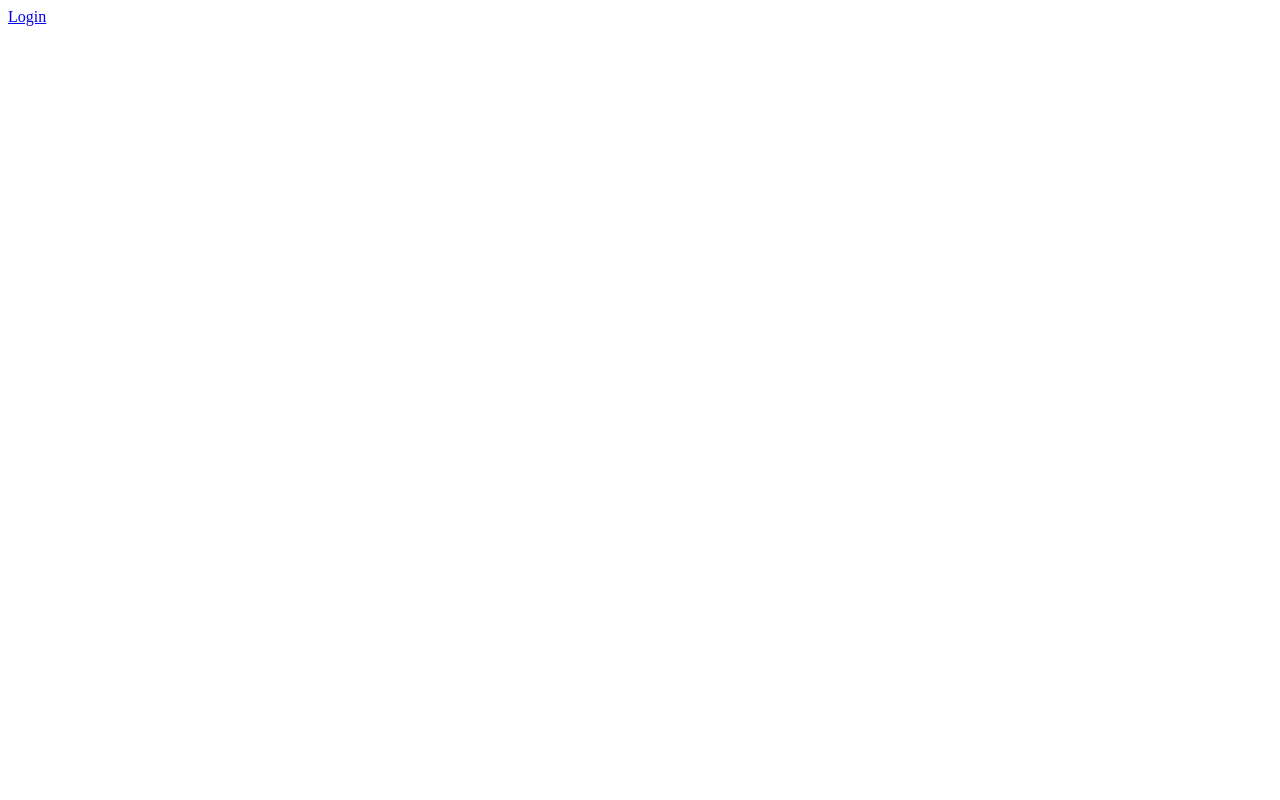
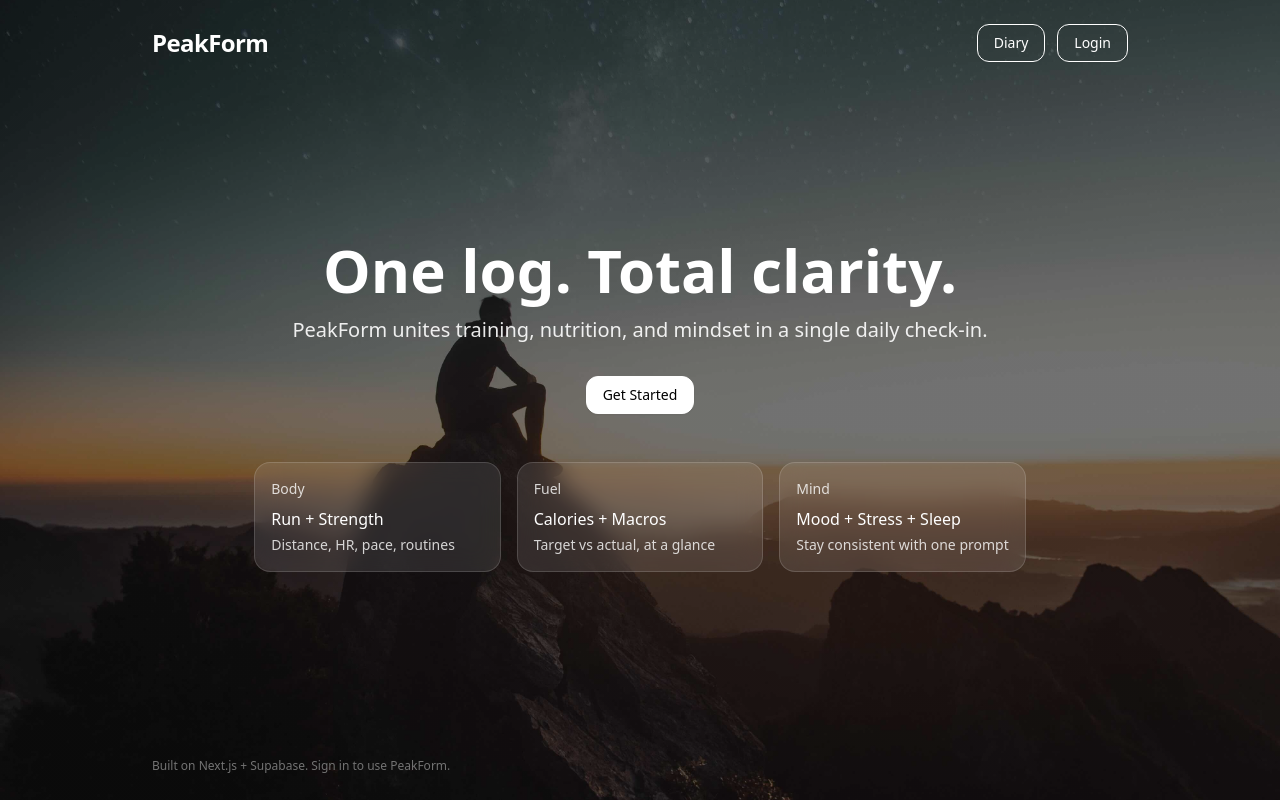
Before and after one commit to werunultras/peakform, a Next.js app: page / in a window 1280 px wide. Built offline with nearby package versions, Linux system fonts and the light colour scheme.

Commit message:
Logout button.

```diff
--- a/app/layout.tsx
+++ b/app/layout.tsx
@@ -1,42 +1,31 @@
 'use client';
-import { useEffect, useState } from 'react';
+import './globals.css';
+import type { Metadata } from 'next';
 import Link from 'next/link';
-import { useRouter } from 'next/navigation';
-import { supabase } from '@/lib/supabaseClient';
+import HeaderAuth from '@/components/HeaderAuth';
 
-export default function HeaderAuth() {
-  const [email, setEmail] = useState<string | null>(null);
-  const router = useRouter();
+export const metadata: Metadata = {
+  title: 'PeakForm',
+  description: 'High-performance training diary',
+};
 
-  useEffect(() => {
-    let mounted = true;
-    // Initial session check
-    supabase.auth.getUser().then(({ data }) => {
-      if (!mounted) return;
-      setEmail(data.user?.email ?? null);
-    });
-    // Keep header in sync with future logins/logouts
-    const { data: sub } = supabase.auth.onAuthStateChange((_event, session) => {
-      setEmail(session?.user?.email ?? null);
-    });
-    return () => {
-      mounted = false;
-      sub.subscription.unsubscribe();
-    };
-  }, []);
-
-  async function handleLogout() {
-    await supabase.auth.signOut();
-    // Optional: clean any body classes used by pages
-    document.body.classList.remove('hero-bg');
-    document.body.classList.remove('app-bg');
-    router.push('/');
-  }
-
-  if (!email) {
-    return <Link className="btn" href="/login">Login</Link>;
-  }
+export default function RootLayout({ children }: { children: React.ReactNode }) {
   return (
-    <button className="btn" onClick={handleLogout}>Logout</button>
+    <html lang="en">
+      <body>
+        <div className="mx-auto max-w-5xl p-6">
+          <header className="mb-6 flex items-center justify-between">
+            <h1 className="text-2xl font-semibold tracking-tight">PeakForm</h1>
+            <nav className="flex items-center gap-3 text-sm">
+              <Link className="btn" href="/diary">Diary</Link>
+              {/* Swaps Login ↔ Logout dynamically */}
+              <HeaderAuth />
+            </nav>
+          </header>
+          {children}
+          <footer className="mt-8 text-xs text-neutral-500">Built on Next.js + Supabase. Sign in to use PeakForm.</footer>
+        </div>
+      </body>
+    </html>
   );
 }
--- /dev/null
+++ b/components/HeaderAuth.tsx
@@ -0,0 +1,49 @@
+'use client';
+
+import { useEffect, useState } from 'react';
+import Link from 'next/link';
+import { useRouter } from 'next/navigation';
+import { supabase } from '@/lib/supabaseClient';
+
+export default function HeaderAuth() {
+  const [email, setEmail] = useState<string | null>(null);
+  const router = useRouter();
+
+  useEffect(() => {
+    let mounted = true;
+
+    // initial session check
+    supabase.auth.getUser().then(({ data }) => {
+      if (!mounted) return;
+      setEmail(data.user?.email ?? null);
+    });
+
+    // keep header in sync with future logins/logouts
+    const { data: sub } = supabase.auth.onAuthStateChange((_event, session) => {
+      setEmail(session?.user?.email ?? null);
+    });
+
+    return () => {
+      mounted = false;
+      sub.subscription.unsubscribe();
+    };
+  }, []);
+
+  async function handleLogout() {
+    await supabase.auth.signOut();
+    // optional: clean up body classes used in diary/home
+    document.body.classList.remove('hero-bg');
+    document.body.classList.remove('app-bg');
+    router.push('/'); // back to homepage
+  }
+
+  // If not logged in → show Login link; otherwise show Logout
+  if (!email) {
+    return <Link className="btn" href="/login">Login</Link>;
+  }
+  return (
+    <button className="btn" onClick={handleLogout}>
+      Logout
+    </button>
+  );
+}
```
